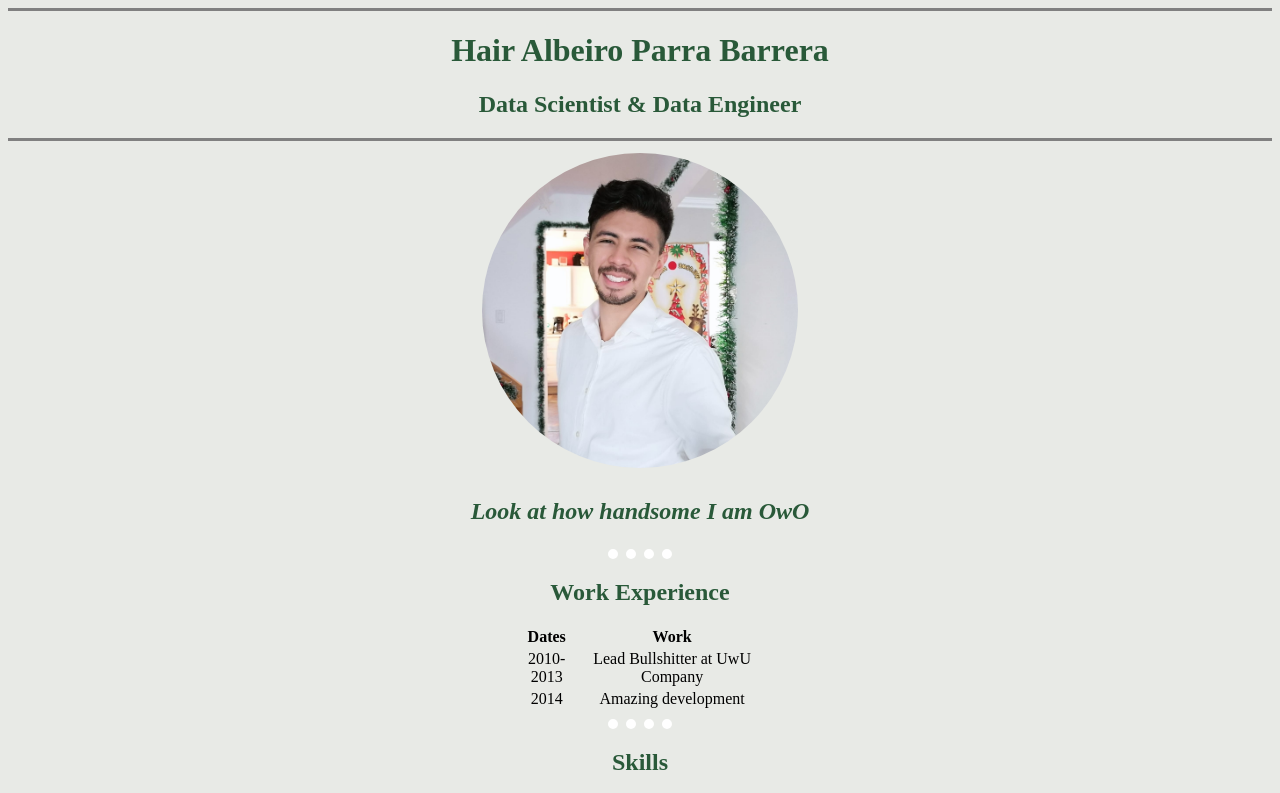
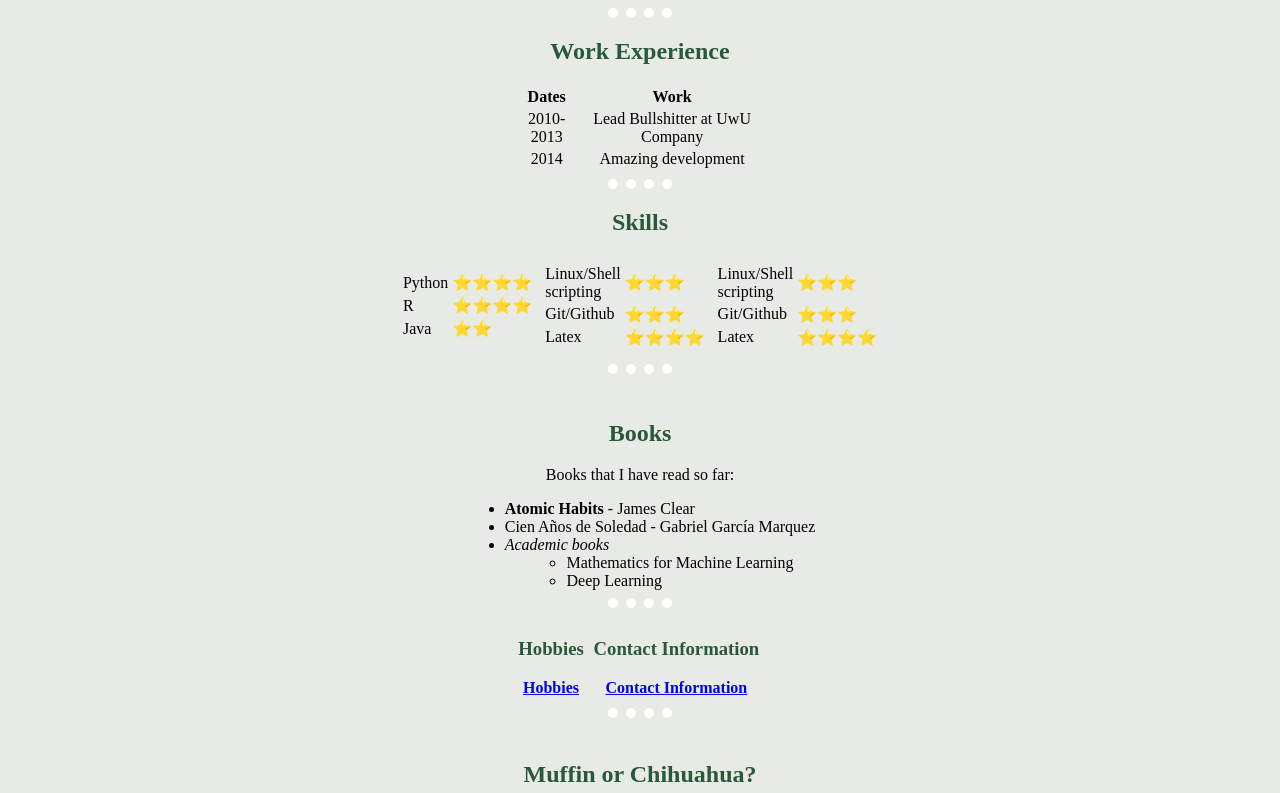
Before and after one commit to JairParra/cv, a plain HTML site: page index.html in a window 1280 px wide. Shown: the top 793 px of the page. Drawn offline with Linux system fonts and the light colour scheme.

Commit message:
Update index.html

```diff
--- a/index.html
+++ b/index.html
@@ -12,19 +12,6 @@
     </head>
 
     <body>
-        <center>
-            <hr size="3" noshade>
-            <!--Level 1 Heading for the Title-->
-            <h1>Hair Albeiro Parra Barrera</h1>
-            <h2>Data Scientist & Data Engineer<h2>
-            <hr size="3" noshade>
-
-            <!--Profile picture-->
-            <img src="img/profile_pic.jpg" width="25%" height="25%" alt="Jair Profile picture" class="circular--square" >
-
-            <!--We have some stuff text in here-->
-            <p><em>Look at how handsome I am OwO</em></p>
-        </center>
 
         <hr class="dots">
 
```
